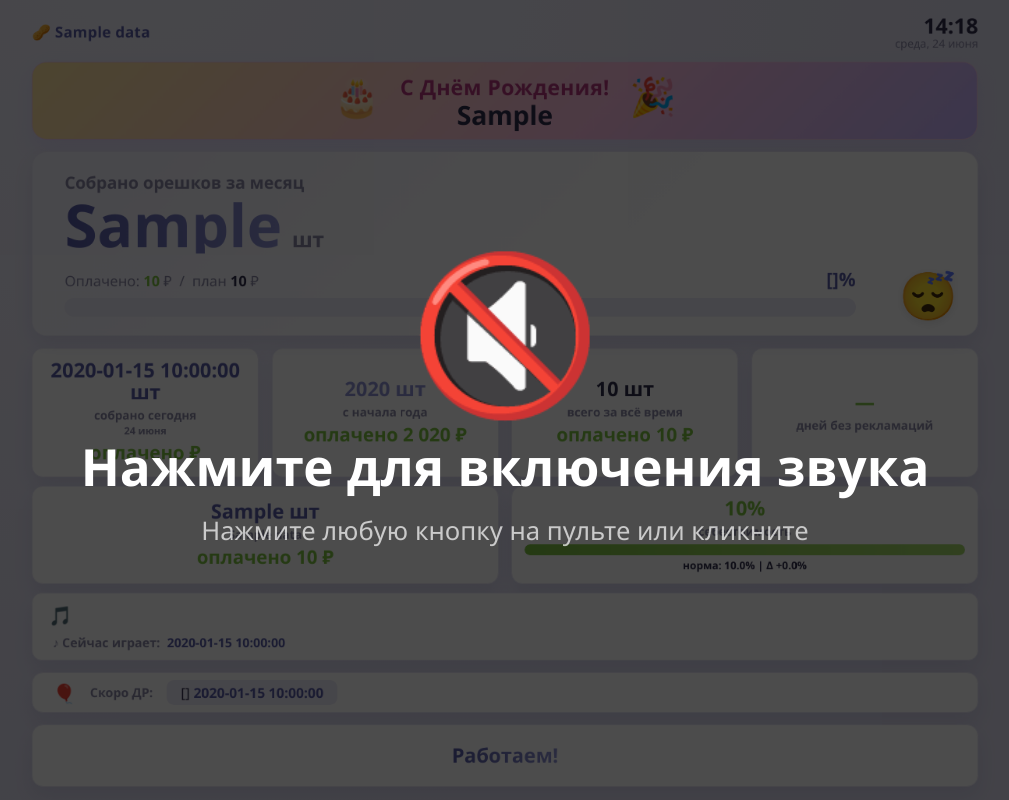
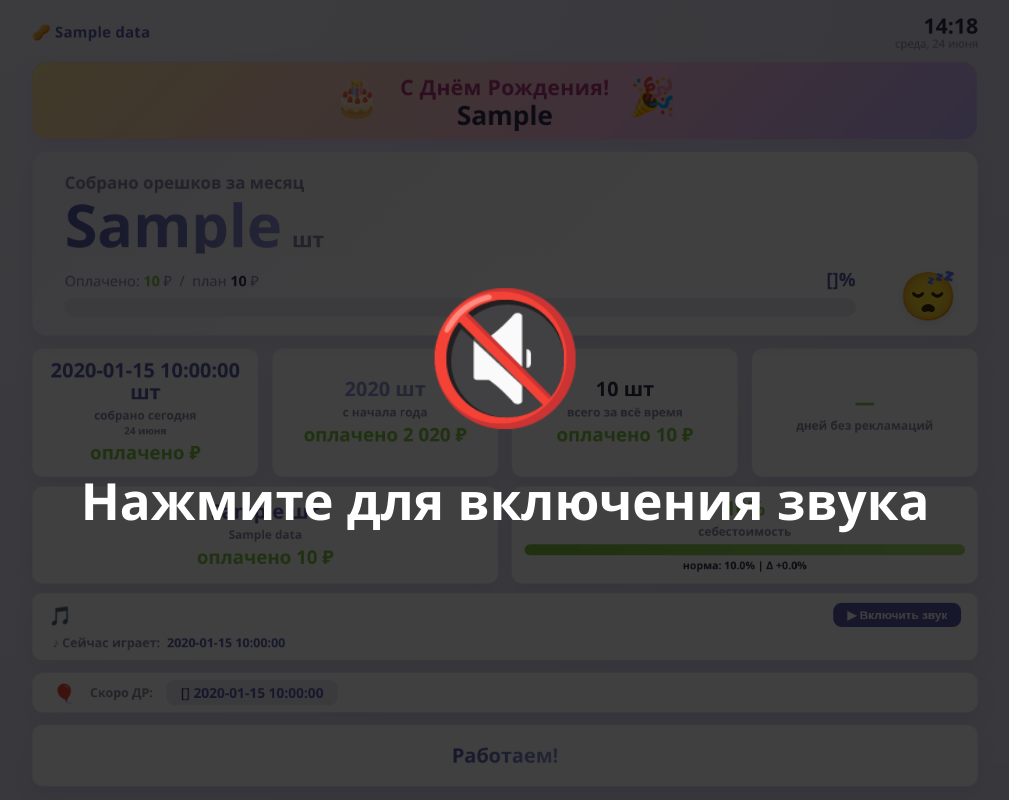
Before and after one commit to tv1ce/nerpa, a Python web app: template app/templates/board/index.html in a window 1280 px wide. Shown: the whole page, without its empty margins (135-1144 px from the left). Run offline with Jinja, Linux system fonts and the light colour scheme; the template is opened without the code that fills it: most values are stand-ins (such as "Sample title", 1, 10 or a date in 2020).

Commit message:
fix(board): музыка в табло — оверлей звука и автоподбор формата
Оверлей включения звука вместо мелкой кнопки, перенесён за пределы
#stage (transform:scale ломал position:fixed), автоподбор поддерживаемой
станции через canPlayType, без перезагрузки страницы во время проигрывания.

Co-Authored-By: Claude Opus 4.8 <noreply@anthropic.com>

```diff
--- a/app/templates/board/index.html
+++ b/app/templates/board/index.html
@@ -178,15 +178,11 @@
     @keyframes eq{0%,100%{height:30%}50%{height:100%}}
     .sound-btn{font-size:1.9vh;font-weight:700;padding:.8vh 1.4vw;border-radius:1.4vh;
       background:var(--purple);color:#fff;border:none;cursor:pointer}
-
-    /* ── Оверлей «нажмите для звука» ── */
-    #sound-overlay{position:fixed;inset:0;background:rgba(0,0,0,.7);z-index:9999;
-      display:none;flex-direction:column;align-items:center;justify-content:center;
-      cursor:pointer;animation:fadeIn .4s}
-    #sound-overlay .so-icon{font-size:12vw;line-height:1}
-    #sound-overlay .so-text{font-size:4vw;font-weight:800;color:#fff;margin-top:2vw;text-align:center}
-    #sound-overlay .so-sub{font-size:2vw;color:rgba(255,255,255,.7);margin-top:1vw}
-    @keyframes fadeIn{from{opacity:0}to{opacity:1}}
+    #sound-overlay{position:fixed;inset:0;z-index:9999;display:none;
+      flex-direction:column;align-items:center;justify-content:center;
+      background:rgba(0,0,0,.75);cursor:pointer}
+    #sound-overlay .ov-icon{font-size:10vw}
+    #sound-overlay .ov-text{font-size:4vw;font-weight:800;color:#fff;margin-top:2vw}
 
     /* ── Лента мотивашек ── */
     .ticker{margin-top:.4vh;background:var(--card);border:1px solid var(--line);
@@ -341,13 +337,10 @@
   <div class="ticker"><div class="quote" id="quote"></div></div>
 </div><!-- /#stage -->
 
-  <!-- Оверлей «нажмите для звука» — вне #stage чтобы position:fixed работал без scale -->
   <div id="sound-overlay">
-    <div class="so-icon">🔇</div>
-    <div class="so-text">Нажмите для включения звука</div>
-    <div class="so-sub">Нажмите любую кнопку на пульте или кликните</div>
+    <div class="ov-icon">🔇</div>
+    <div class="ov-text">Нажмите для включения звука</div>
   </div>
-
   <audio id="player"></audio>
 
   <script>
@@ -576,42 +569,26 @@
       }
     }
 
-    // ── Оверлей «включить звук» ──────────────────────────────────────────────
-    const soundOverlay = document.getElementById('sound-overlay');
-    const soText = soundOverlay.querySelector('.so-text');
+    // ── Оверлей «включить звук» (вне #stage, position:fixed работает корректно) ──
+    const ov = document.getElementById('sound-overlay');
+    const _showOv = () => { ov.style.display = 'flex'; };
+    const _hideOv = () => { ov.style.display = 'none'; };
 
-    function showSoundOverlay(){ soundOverlay.style.display='flex'; }
-    function hideSoundOverlay(){ soundOverlay.style.display='none'; }
-
-    function tryPlay(){
-      const s = STATIONS[active];
-      if (!s){ showSoundOverlay(); return; }
-      soText.textContent = 'Загружается...';
-      // Не вызываем load() — только src + play(), как работало раньше
-      if (player.src !== s.url) player.src = s.url;
-      player.play()
-        .then(()=>{
-          hideSoundOverlay();
-          soText.textContent = 'Нажмите для включения звука';
-          soundBtn.style.display = 'none';
-          lastAdvanceAt = Date.now();
-          reconnectFails = 0;
-        })
-        .catch(e=>{
-          console.error('[sound] play rejected:', e.name, e.message);
-          soText.textContent = 'Нажмите для включения звука';
-          showSoundOverlay();
-        });
-    }
-
-    // Клик по оверлею, кнопка пульта, или старая кнопка — всё запускает звук
-    soundOverlay.addEventListener('click', tryPlay);
-    document.addEventListener('keydown', ()=>{ if (player.paused) tryPlay(); });
-    soundBtn.onclick = tryPlay;
+    // Патчим soundBtn — при его показе показываем оверлей, при скрытии прячем
+    const _origOnclick = () => {
+      playActive()
+        .then(() => { soundBtn.style.display='none'; _hideOv(); })
+        .catch(() => {});
+    };
+    soundBtn.onclick = _origOnclick;
+    // Клик по оверлею или любая кнопка — делаем то же что soundBtn
+    ov.addEventListener('click', _origOnclick);
+    document.addEventListener('keydown', () => { if (ov.style.display !== 'none') _origOnclick(); });
 
     renderStations();
-    // Пробуем автовоспроизведение. Если браузер заблокировал — показываем оверлей
-    playActive().then(()=> hideSoundOverlay()).catch(()=> showSoundOverlay());
+    playActive()
+      .then(() => { soundBtn.style.display='none'; _hideOv(); })
+      .catch(() => { soundBtn.style.display=''; _showOv(); });
 
     // ── Авто-переподключение радио ───────────────────────────────────────────
     // Интернет-радио (icecast) при сетевом сбое или обрыве со стороны станции
@@ -646,12 +623,12 @@
       } catch(e){}
       player.play()
         .then(()=> {
-          hideSoundOverlay(); soundBtn.style.display='none';
+          soundBtn.style.display='none'; _hideOv();
           reconnectFails = 0;
           lastAdvanceAt = Date.now();
         })
         .catch(()=> {
-          showSoundOverlay();
+          soundBtn.style.display=''; _showOv();
           reconnectFails++;
         })
         .finally(()=> {
@@ -779,11 +756,7 @@
         .then(r => r.ok ? r.json() : Promise.reject())
         .then(d => {
           if (_serverVersion === null) { _serverVersion = d.server_version; }
-          else if (d.server_version !== _serverVersion) {
-            // Перезагружаем только если музыка не играет — не убиваем звук зря
-            if (player.paused) { location.reload(); return; }
-            _serverVersion = d.server_version; // принимаем новую версию без перезагрузки
-          }
+          else if (d.server_version !== _serverVersion) { location.reload(); return; }
           render(d);
         })
         .catch(()=>{});
```
